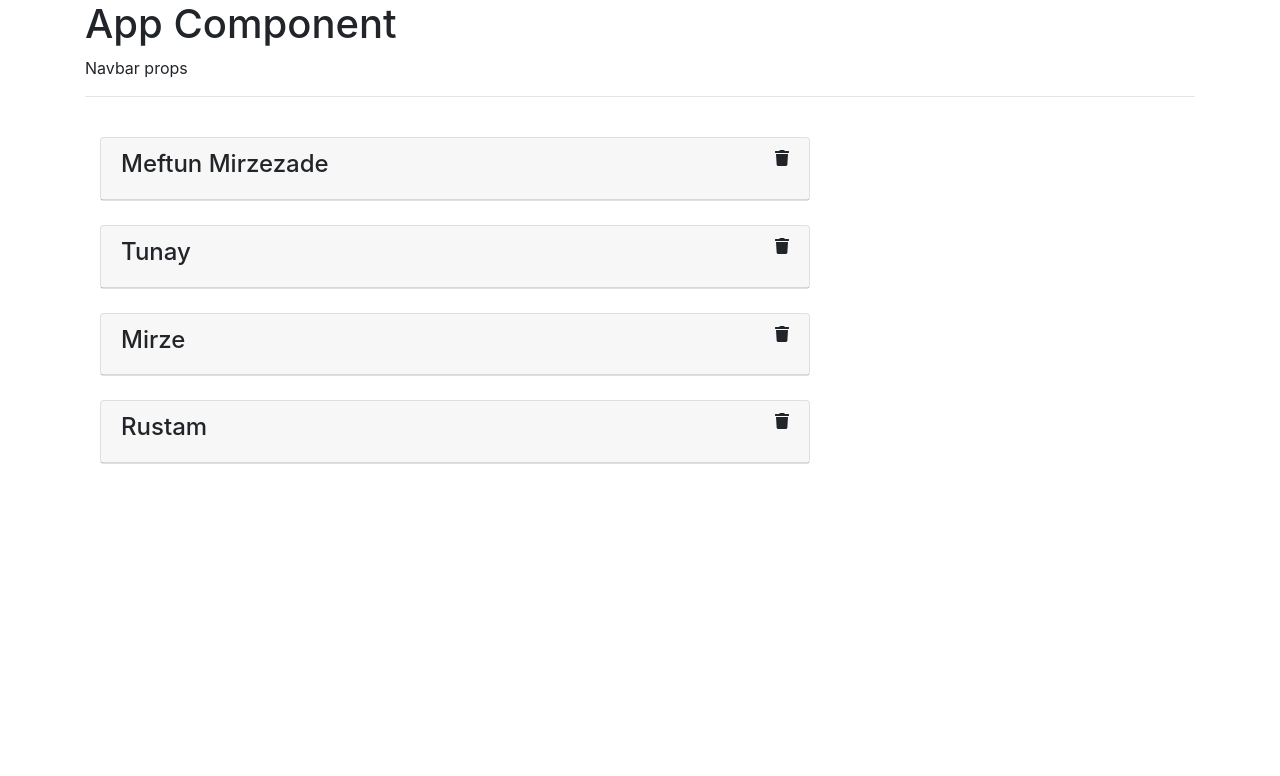
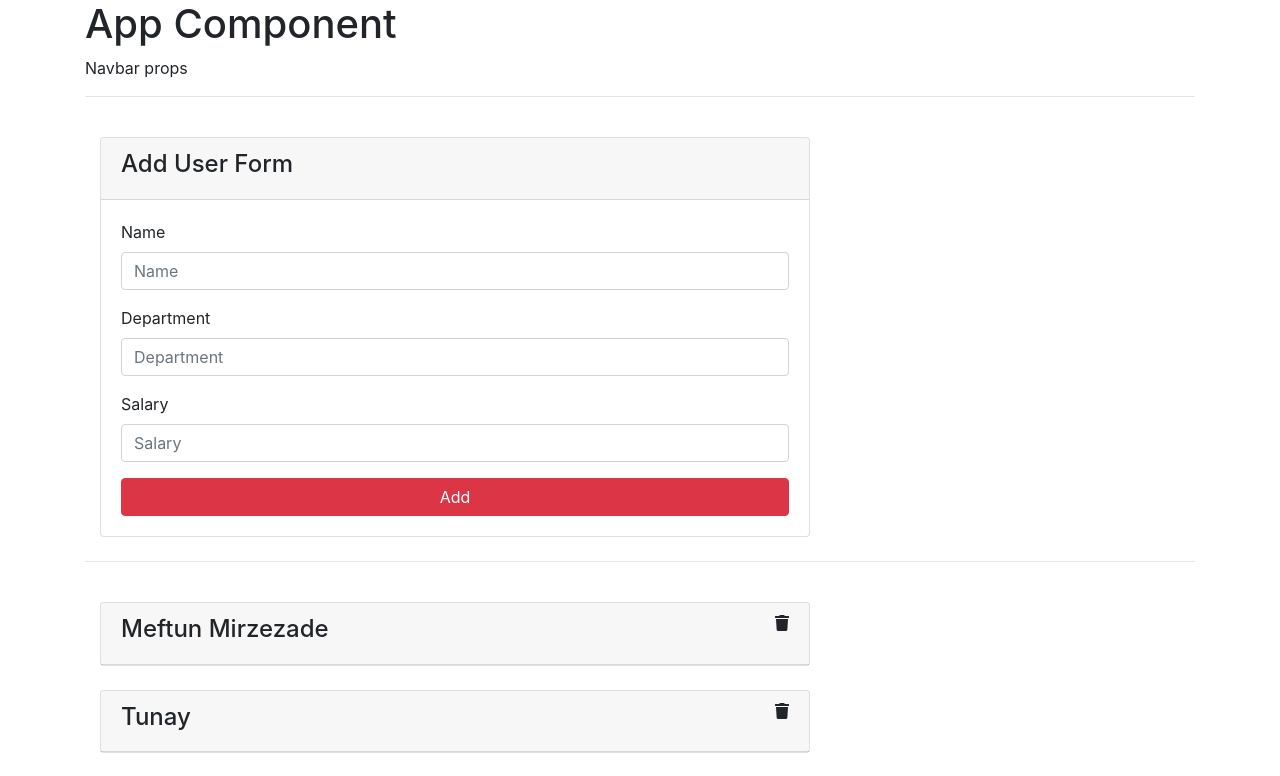
Before and after one commit to rustamzada0/Beginner-React-, a React (Create React App) app: page / in a window 1280 px wide. Shown: the top 776 px of the page. Built offline with nearby package versions, Linux system fonts and the light colour scheme.

Commit message:
User-Add-Form

```diff
--- a/src/App.js
+++ b/src/App.js
@@ -4,6 +4,7 @@ import './App.css';
 import User from './components/User';
 import Navbar from './components/Navbar';
 import Users from './components/Users';
+import Add from './components/Add';
 
 // function App() {
 //   return (
@@ -138,6 +139,11 @@ class App extends Component {
         <hr />
         <br />
 
+        <Add />
+
+        <hr />
+        <br />
+
         <Users />
 
         {/* kohne versiya */}
--- /dev/null
+++ b/src/components/Add.jsx
@@ -0,0 +1,36 @@
+import React, { Component } from 'react'
+
+class Add extends Component {
+  render() {
+    return (
+      <div className='col-md-8 mb-4'>
+        <div className="card">
+            <div className="card-header">
+                <h4>Add User Form</h4>
+            </div>
+            <div className="card-body">
+                <form>
+                    <div className="form-group">
+                        <label htmlFor="name">Name</label>
+                        <input type="text" id="id" name="name" placeholder="Name" className="form-control"/>
+                    </div>
+                    <div className="form-group">
+                        <label htmlFor="department">Department</label>
+                        <input type="text" id="department" name="department" placeholder="Department" className="form-control"/>
+                    </div>
+                    <div className="form-group">
+                        <label htmlFor="salary">Salary</label>
+                        <input type="text" id="salary" name="salary" placeholder="Salary" className="form-control"/>
+                    </div>
+                    <div>
+                        <button type="submit" className="btn btn-danger btn-block">Add</button>
+                    </div>
+                </form>
+            </div>
+        </div>
+      </div>
+    )
+  }
+}
+
+export default Add;
```
